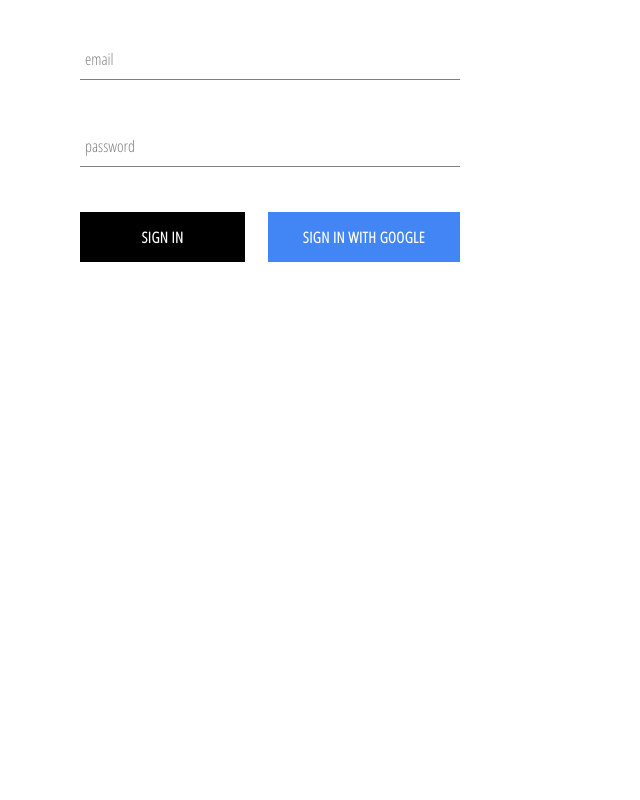
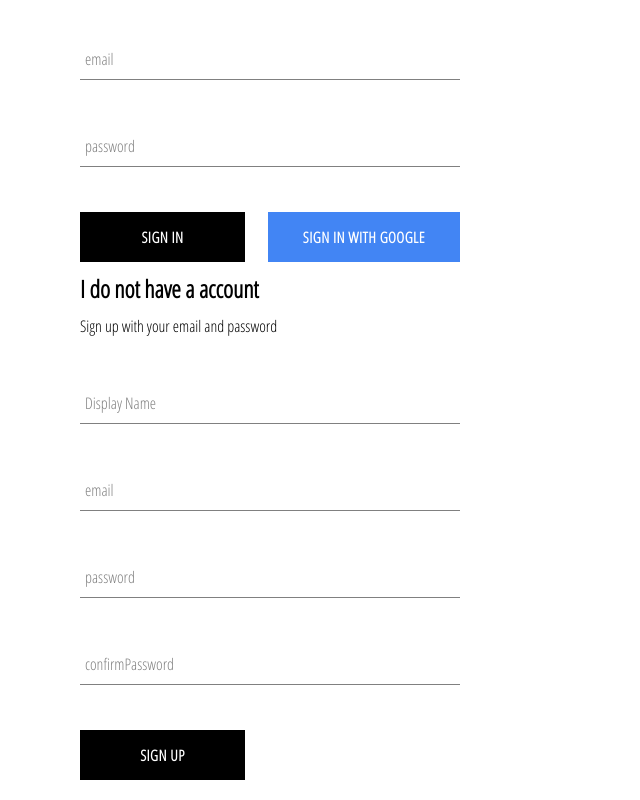
Before and after one commit to nurkinmagamod/react-shop, a React (Create React App) app: page /signin in a window 1280 px wide. Shown: the part 217-1017 px from the top of the page, without its empty margins (0-640 px from the left). Before the commit the page ends 800 px from the top, so only its background shows below. Built offline with nearby package versions, Linux system fonts and the light colour scheme; no server answers.

Commit message:
Implemented sign in with email and password

```diff
--- a/src/App.js
+++ b/src/App.js
@@ -24,9 +24,16 @@ class  App extends React.Component {
         const userRef = await createUserProfileDocument(userAuth);
 
         userRef.onSnapshot(snapShot => {
-          console.log(snapShot.data());
-        })
+         this.setState({
+           currentUser:{
+             id: snapShot.id,
+             ...snapShot.data()
+           }
+         });
+          console.log(this.state);
+        });
       }
+      this.setState({ currentUser: userAuth})
     });
   }
 
--- a/src/components/sign-in/sign-in.component.jsx
+++ b/src/components/sign-in/sign-in.component.jsx
@@ -2,7 +2,7 @@ import React from 'react';
 import FormInput from '../form-input/form-input.component';
 import CustomButton from '../custom-button/custom-button.component';
 
-import { signInWithGoogle } from '../../firebase/firebase.utils';
+import { auth, signInWithGoogle } from '../../firebase/firebase.utils';
 
 import './sign-in.styles.scss';
 
@@ -18,10 +18,20 @@ class SignIn extends React.Component {
     sayHi = () => {
         console.log("say hi");
     }
-    handleSubmit = event => {
+    handleSubmit = async event => {
             event.preventDefault();
-            this.setState({ email:'', password:''})
-    }
+            console.log("Hi")
+            const { email, password } = this.state;
+
+            try {
+                await auth.signInWithEmailAndPassword(email, password);
+                this.setState({ email:'', password:''});
+            } catch(error){
+                console.log(error)
+            }
+
+
+    };
     handleChange = event => {
         const { value, name }  = event.target;
 
@@ -50,7 +60,7 @@ class SignIn extends React.Component {
                     required
                     />
                     <div className="buttons">
-                        <CustomButton type="submit" >Sign in</CustomButton>
+                        <CustomButton onClick={this.handleSubmit} >Sign in</CustomButton>
                         <CustomButton onClick={signInWithGoogle} isGoogleSignIn >
                             {' '}
                             Sign in with google{' '}
--- a/src/components/sign-up/sign-up.component.jsx
+++ b/src/components/sign-up/sign-up.component.jsx
@@ -38,7 +38,7 @@ class SignUp extends React.Component {
             confirmPassword: ''
            })
         } catch(error) {
-            console.error(error);
+            console.log(error);
         }
     };
 
@@ -53,7 +53,7 @@ class SignUp extends React.Component {
             <div className="sign-up">
                 <h2 className="title">I do not have a account</h2>
                 <span>Sign up with your email and password</span>
-                <form action="" className='sign-up-form' onSubmit={this.handleSubmit}>
+                <form className='sign-up-form' onSubmit={this.handleSubmit}>
                  <FormInput
                  type='text'
                  name='displayName'
--- a/src/pages/sign-in-sign-up/sign-in-sign-up.component.jsx
+++ b/src/pages/sign-in-sign-up/sign-in-sign-up.component.jsx
@@ -7,6 +7,7 @@ import './sign-in-sign-up.styles.scss';
 const SignInSignUp = () => (
     <div className="sign-in-sign-up">
         <SignIn/>
+        <SignUp/>
     </div>
 )
 
```
Also changed, not shown: src/components/header/header.component.jsx (+8 -5 lines).
